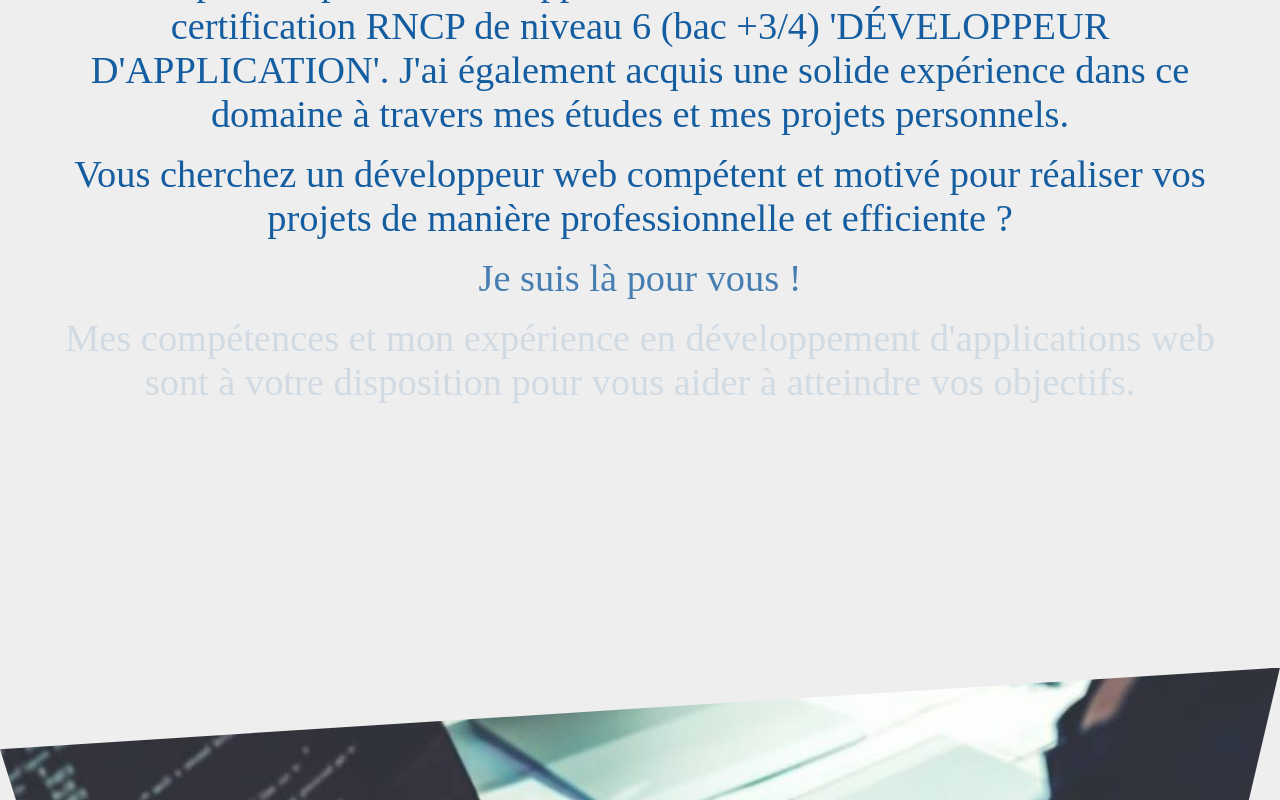
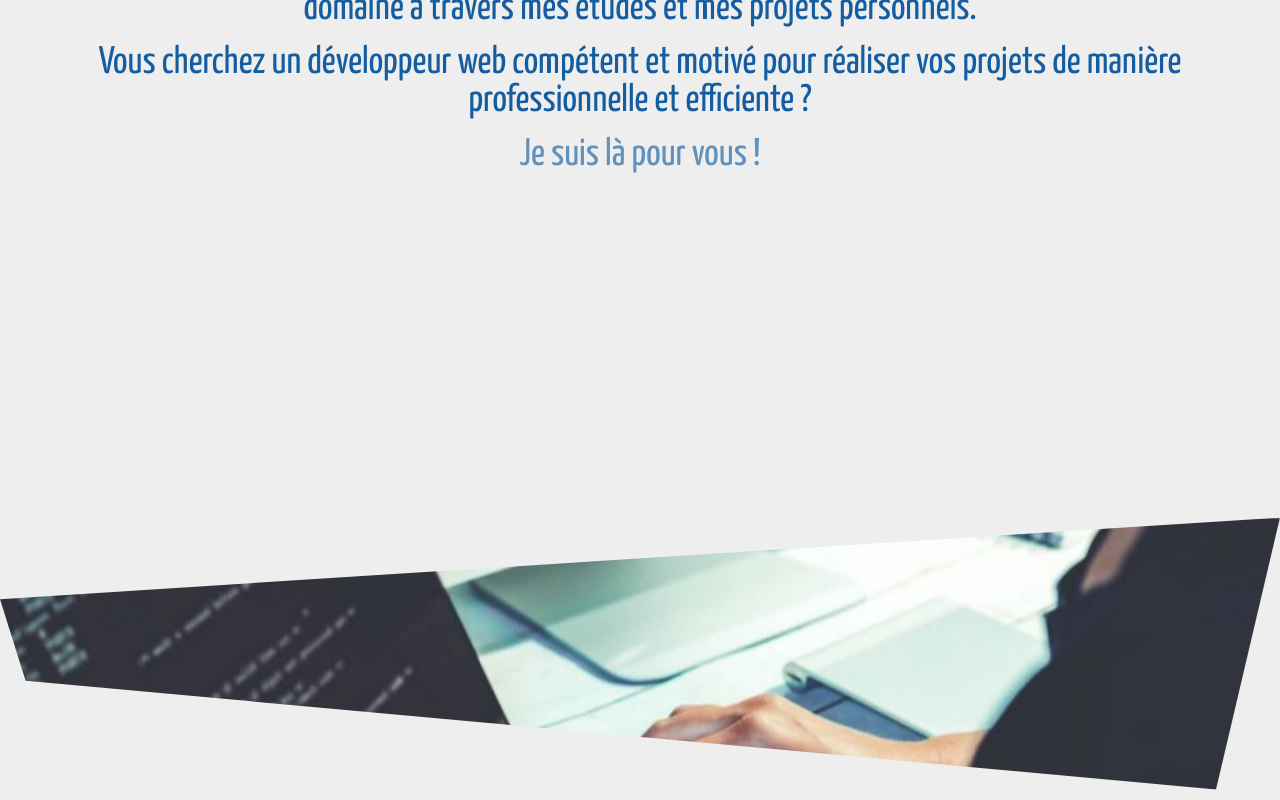
Before and after one commit to DevWeb13/portfolioreact, a React (Create React App) app: page / in a window 1280 px wide. Shown: the part 940-1740 px from the top of the page. Built offline with nearby package versions, Linux system fonts and the light colour scheme; a web font is replaced by a local one.

Commit message:
fix: Fix bugs SonarCloud

```diff
--- a/public/index.html
+++ b/public/index.html
@@ -22,6 +22,7 @@
   <link rel="icon" type="image/png" sizes="16x16" href="/favicon/favicon-16x16.png">
   <link rel="manifest" href="/favicon/site.webmanifest">
   <link rel="mask-icon" href="/faviconsafari-pinned-tab.svg" color="#5bbad5">
+  <link href='https://fonts.googleapis.com/css2?family=Yanone+Kaffeesatz:wght@400;700&display=swap' rel='stylesheet'>
   <meta name="msapplication-TileColor" content="#2d89ef">
   <meta name="theme-color" content="#ffffff">
   <meta name="viewport" content="width=device-width, initial-scale=1" />
--- a/src/components/ImgBack/_imgBack.scss
+++ b/src/components/ImgBack/_imgBack.scss
@@ -19,7 +19,7 @@
 }
 
 .visibleImgBackWrapper {
+  animation: shiftToTheLeftBig 0.5s forwards;
   animation-timing-function: cubic-bezier(0.14, 1.23, 0.33, 1.16);
-  animation: shiftToTheLeftBig 0.5s forwards;
   opacity: 0;
 }
--- a/src/components/LogoLinks/_logoLinks.scss
+++ b/src/components/LogoLinks/_logoLinks.scss
@@ -47,8 +47,8 @@
 }
 
 .logoLinksContainer a {
+  animation: shiftToTheLeft 0.5s forwards;
   animation-timing-function: cubic-bezier(0.14, 1.23, 0.33, 1.16);
-  animation: shiftToTheLeft 0.5s forwards;
   opacity: 0;
   transform: translateX(20px);
 }
--- a/src/pages/Home/_home.scss
+++ b/src/pages/Home/_home.scss
@@ -39,8 +39,8 @@
     }
 
     .titleAppears {
+      animation: show 0.8s forwards;
       animation-timing-function: cubic-bezier(0.14, 1.23, 0.33, 1.16);
-      animation: show 0.8s forwards;
       display: block;
       opacity: 0;
       transform-origin: 50% 100%;
```
